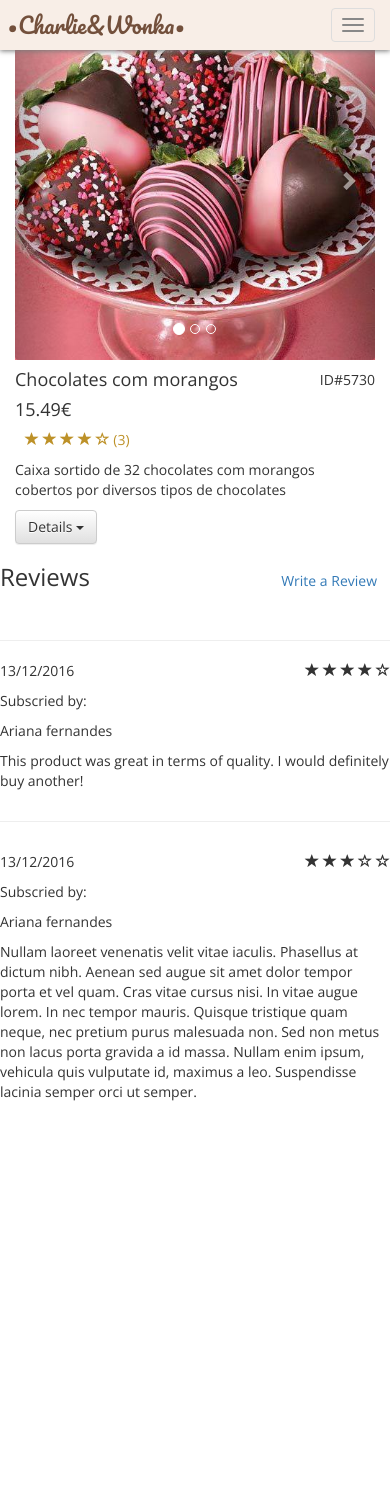
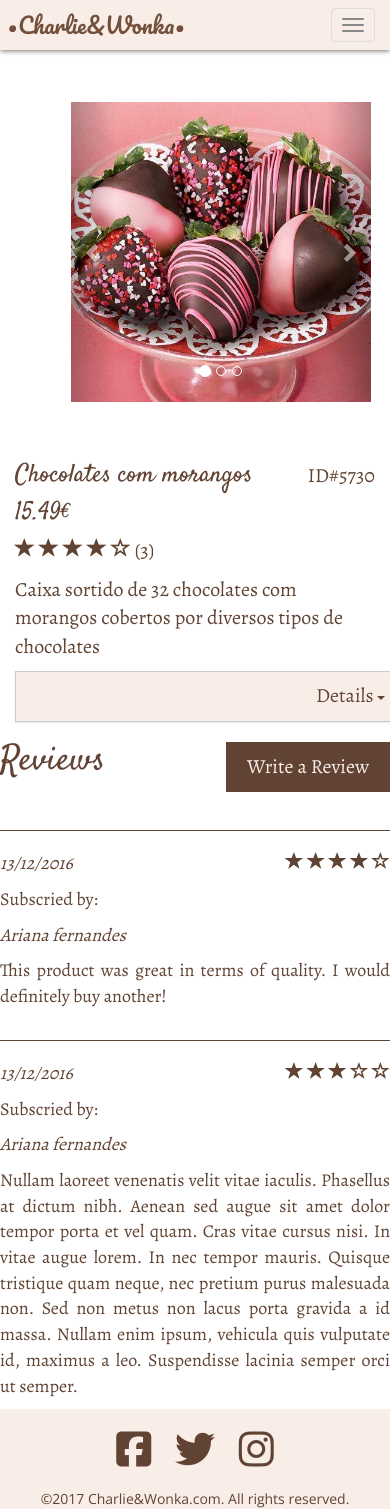
Before and after one commit to centeio/Database-and-Web-Applications-Lab, a PHP site: page /Product.html in a window 390 px wide. Run offline with PHP 8.4, Linux system fonts and the light colour scheme; some libraries are stand-ins or nearby versions; some web fonts are replaced.

Commit message:
Product not responsive

```diff
--- a/Product.html
+++ b/Product.html
@@ -33,12 +33,11 @@
 
         <!-- Custom CSS -->
         <link href="css/header.css" rel="stylesheet">
-        <link href="css/MainPage.css" rel="stylesheet">
+        <link href="css/Product.css" rel="stylesheet">
     </head>
 
     <body>
         <div id="wrapper">
-        <!-- nav bar-->
             <nav class="navbar navbar-default navbar-fixed-top">
                 <div class="container-fluid">
                     <div class="navbar-header">
@@ -47,29 +46,30 @@
                             <span class="icon-bar"></span>
                             <span class="icon-bar"></span>
                         </button>
-                            <a class="navbar-brand" href="#"> &bull;Charlie&Wonka&bull;</a>
+                        <a class="navbar-brand" href="MainPage.html"> &bull;Charlie&Wonka&bull;</a>
                     </div>
-                        <div class="collapse navbar-collapse">
+                    <div id="myNavbar" class="collapse navbar-collapse">
                         <ul class="nav navbar-nav navbar-center">
                             <li class="active"><a href="#">Products</a></li>
                             <li><a href="#">Special Occasions</a></li>
-                                <li><a href="#">About</a></li>
+                            <li><a href="AboutPage.html">About</a></li>
                             <li><a href="#">Contact</a></li>
+                            <li class="navbar-text"><a href="#">Search</a></li>
+                            <li class="navbar-text"><a href="#">Login/Register</a></li>
+                            <li class="navbar-text"><a href="#">Shopping Bag</a></li>
                         </ul>
                         <ul class="nav navbar-nav navbar-right">
-                                <li><a href="#"><i class="fa fa-search" aria-hidden="true"></i></span></a></li>
-                                <li><a href="#"><i class="fa fa-user" aria-hidden="true"></i></span></a></li>
-                                <li><a href="#"><i class="fa fa-shopping-bag" aria-hidden="true"></i></span></a></li>
+                            <li class="navbar-icon"><a href="#"><i class="fa fa-search" aria-hidden="true"></i></a></li>
+                            <li class="navbar-icon"><a href="#"><i class="fa fa-user" aria-hidden="true"></i></a></li>
+                            <li class="navbar-icon"><a href="#"><i class="fa fa-shopping-bag" aria-hidden="true"></i></a></li>
                         </ul>
                     </div>
                 </div>
             </nav>
 
             <!-- Page Content -->
-        <div class="container">
-
+            <div id="ProductInformation" class="container">
                 <div class="row">
-
                     <div class="col-md-5">
                         <div class="bs-example">
                             <div id="myCarousel" class="carousel slide" data-ride="carousel">
@@ -100,16 +100,12 @@
                                 </a>
                             </div>
                         </div>
-
                     </div>
                     <div class="col-md-7">
-
                         <div class="product-details">
-
                             <p class="pull-right">ID#5730</p>
                             <h4>Chocolates com morangos</h4>
                             <h4>15.49€</h4>
-
                             <div class="ratings">
                                 <p>
                                     <span class="glyphicon glyphicon-star"></span>
@@ -123,8 +119,7 @@
                             <p>Caixa sortido de 32 chocolates com morangos cobertos por diversos tipos de chocolates</p>
                             <div class="dropdown">
                                 <button class="btn btn-default dropdown-toggle" type="button" id="dropdownMenu1" data-toggle="dropdown" aria-haspopup="true" aria-expanded="true">
-                            Details
-                            <span class="caret"></span>
+                                    Details <span class="caret"></span>
                                 </button>
                                 <ul class="dropdown-menu" aria-labelledby="dropdownMenu1">
                                     <p class="details">
@@ -133,30 +128,18 @@
                                 </ul>
                             </div>
                         </div>
-
+                    </div>
+                </div>
             </div>
 
-
-            </div>
-
-        </div>
-
-
             <div class="container">
-
                 <div class="row">
-
                     <div class="details" class="col-md-11">
-
                         <p class="pull-right"><a class="btn">Write a Review</a></p>
-                    <h3> Reviews</h3>
-                    <br>
-
+                        <h3> Reviews</h3><br>
                         <hr>
                         <div class="row">
-
                             <div class="col-md-12">
-
                                 <p class="pull-right">
                                     <span class="glyphicon glyphicon-star"></span>
                                     <span class="glyphicon glyphicon-star"></span>
@@ -165,8 +148,6 @@
                                     <span class="glyphicon glyphicon-star-empty"></span>
                                 </p>
                                 <p class="data">13/12/2016</p>
-
-
                                 <div class="rev">
                                     <p>Subscried by: <br></p>
                                     <p class="username">Ariana fernandes</p>
@@ -174,13 +155,9 @@
                                 </div>
                             </div>
                         </div>
-
                         <hr>
-
                         <div class="row">
-
                             <div class="col-md-12">
-
                                 <p class="pull-right">
                                     <span class="glyphicon glyphicon-star"></span>
                                     <span class="glyphicon glyphicon-star"></span>
@@ -188,10 +165,7 @@
                                     <span class="glyphicon glyphicon-star-empty"></span>
                                     <span class="glyphicon glyphicon-star-empty"></span>
                                 </p>
-                                    </p>
                                 <p class="data">13/12/2016</p>
-
-
                                 <div class="rev">
                                     <p>Subscried by: <br></p>
                                     <p class="username">Ariana fernandes</p>
@@ -199,19 +173,9 @@
                                 </div>
                             </div>
                         </div>
-
                     </div>
                 </div>
             </div>
-
-                </div>
-
-            </div>
-
-    </div>
-    </div>
-    </div>
-    <!--
             <div id="footer" class="container-fluid">
                 <div id="SocialMedia" class="col-md-12">
                     <a href="#"><i class="fa fa-facebook-square" aria-hidden="true"></i></a>
@@ -222,8 +186,6 @@
                     <span> ©2017 Charlie&Wonka.com. All rights reserved. </span>
                 </div>
             </div>
-    -->
-
+        </div>
     </body>
-
 </html>
--- a/css/Product.css
+++ b/css/Product.css
@@ -1,5 +1,9 @@
-.product-details{
-    padding-top: 10em;
+#ProductInformation {
+    margin-top: 60px;
+}
+
+.product-details {
+    margin-top: 60px;
 }
 
 .product-details h4{
@@ -47,7 +51,6 @@ p.details{
 }
 
 .bs-example{
-    margin-top: 4em;
     padding-top: 2em;
 }
 
@@ -113,3 +116,38 @@ a.btn{
 a.btn:hover{
     color: white;
 }
+
+#footer {
+    background-color: #F8EEE7;
+}
+
+#SocialMedia {
+    text-align: center;
+    margin-top: 20px;
+}
+
+#SocialMedia i {
+    font-size: 40px;
+    color: #614333;
+    margin: 0px 10px;
+    transition: all .5s ease;
+    -webkit-transition: all .5s ease; /* Safari and Chrome */
+    -moz-transition: all .5s ease; /* Firefox */
+    -ms-transition: all .5s ease; /* IE 9 */
+    -o-transition: all .5s ease; /* Opera */
+}
+
+#SocialMedia i:hover {
+    color: #614333;
+    transform:scale(1.25);
+    -webkit-transform:scale(1.25); /* Safari and Chrome */
+    -moz-transform:scale(1.25); /* Firefox */
+    -ms-transform:scale(1.25); /* IE 9 */
+    -o-transform:scale(1.25); /* Opera */
+}
+
+#Copyrights {
+    color: #614333;
+    text-align: center;
+    margin-top: 20px;
+}
--- a/index.html
+++ b/index.html
@@ -253,7 +253,5 @@
                 </div>
             </div>
         </div>
-
     </body>
-
 </html>
```
Lines whose indentation alone changed are shown as unchanged.
